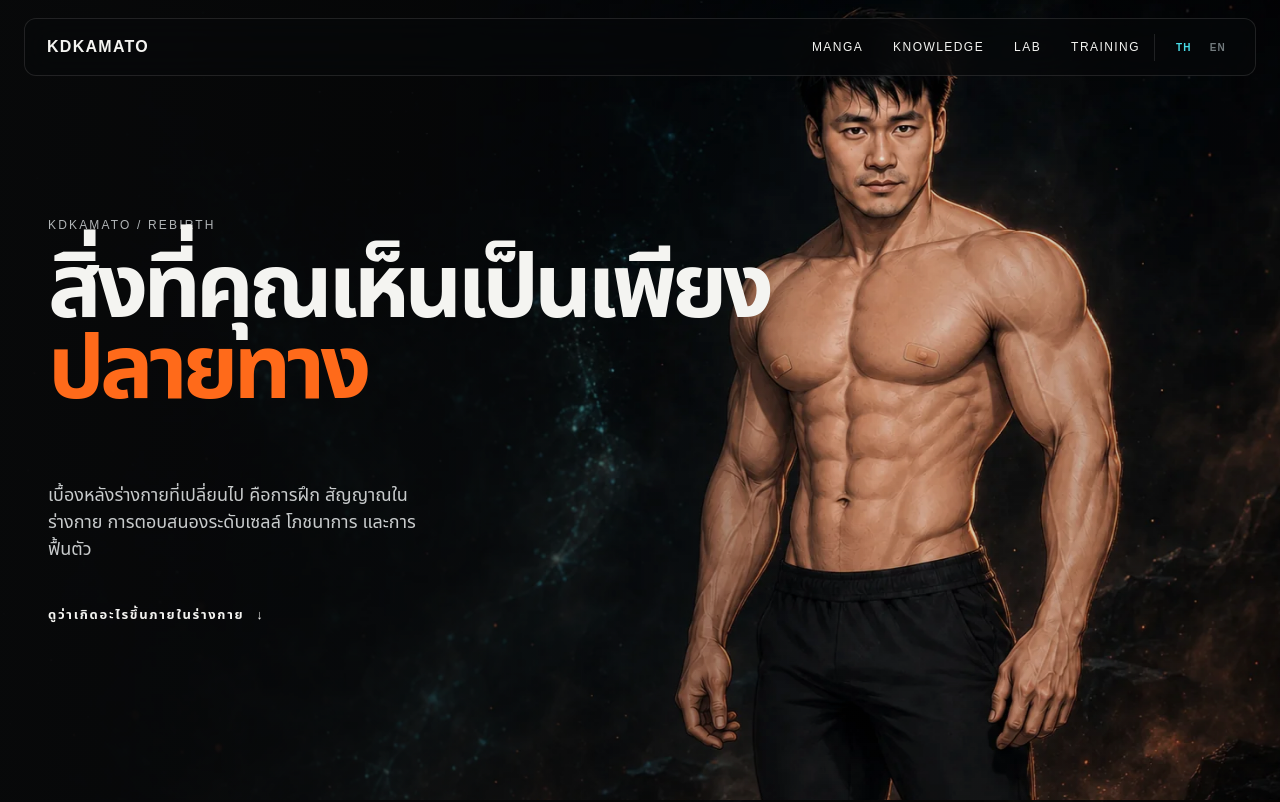
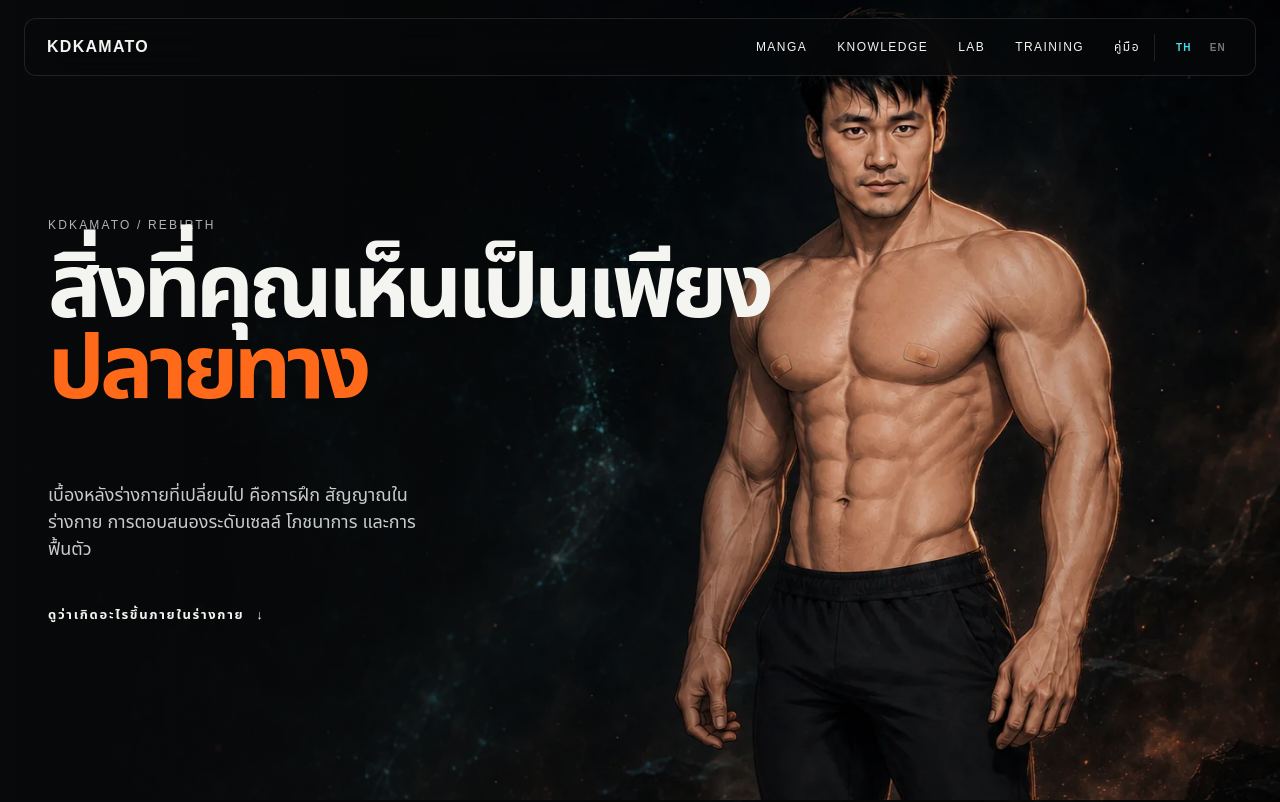
Before and after one commit to nutyfreshz/kdkamato, a Next.js app: page / in a window 1280 px wide. Shown: the top 802 px of the page. Built offline with nearby package versions, Linux system fonts and the light colour scheme; no server answers.

Commit message:
feat: add guide to public navigation

```diff
--- a/components/SiteHeader.jsx
+++ b/components/SiteHeader.jsx
@@ -5,8 +5,8 @@ import { useState } from 'react';
 import LanguageSwitcher from './LanguageSwitcher';
 
 const nav = {
-  th: { manga: 'MANGA', knowledge: 'KNOWLEDGE', lab: 'LAB', training: 'TRAINING', kendo: 'KENDO', menu: 'เมนู', close: 'ปิด' },
-  en: { manga: 'MANGA', knowledge: 'KNOWLEDGE', lab: 'LAB', training: 'TRAINING', kendo: 'KENDO', menu: 'MENU', close: 'CLOSE' }
+  th: { manga: 'MANGA', knowledge: 'KNOWLEDGE', lab: 'LAB', training: 'TRAINING', guide: 'คู่มือ', kendo: 'KENDO', menu: 'เมนู', close: 'ปิด' },
+  en: { manga: 'MANGA', knowledge: 'KNOWLEDGE', lab: 'LAB', training: 'TRAINING', guide: 'GUIDE', kendo: 'KENDO', menu: 'MENU', close: 'CLOSE' }
 };
 
 export default function SiteHeader({ language = 'th' }) {
@@ -24,6 +24,7 @@ export default function SiteHeader({ language = 'th' }) {
             <Link href="/knowledge">{c.knowledge}</Link>
             <Link href="/lab">{c.lab}</Link>
             <Link href="/training">{c.training}</Link>
+            <Link href="/guide">{c.guide}</Link>
           </nav>
           <LanguageSwitcher language={language} />
         </div>
@@ -36,6 +37,7 @@ export default function SiteHeader({ language = 'th' }) {
         <Link href="/knowledge" onClick={close}>{c.knowledge}</Link>
         <Link href="/lab" onClick={close}>{c.lab}</Link>
         <Link href="/training" onClick={close}>{c.training}</Link>
+        <Link href="/guide" onClick={close}>{c.guide}</Link>
         <Link href="/#kendo" onClick={close}>{c.kendo}</Link>
         <LanguageSwitcher language={language} mobile onChange={close} />
       </div>
```
